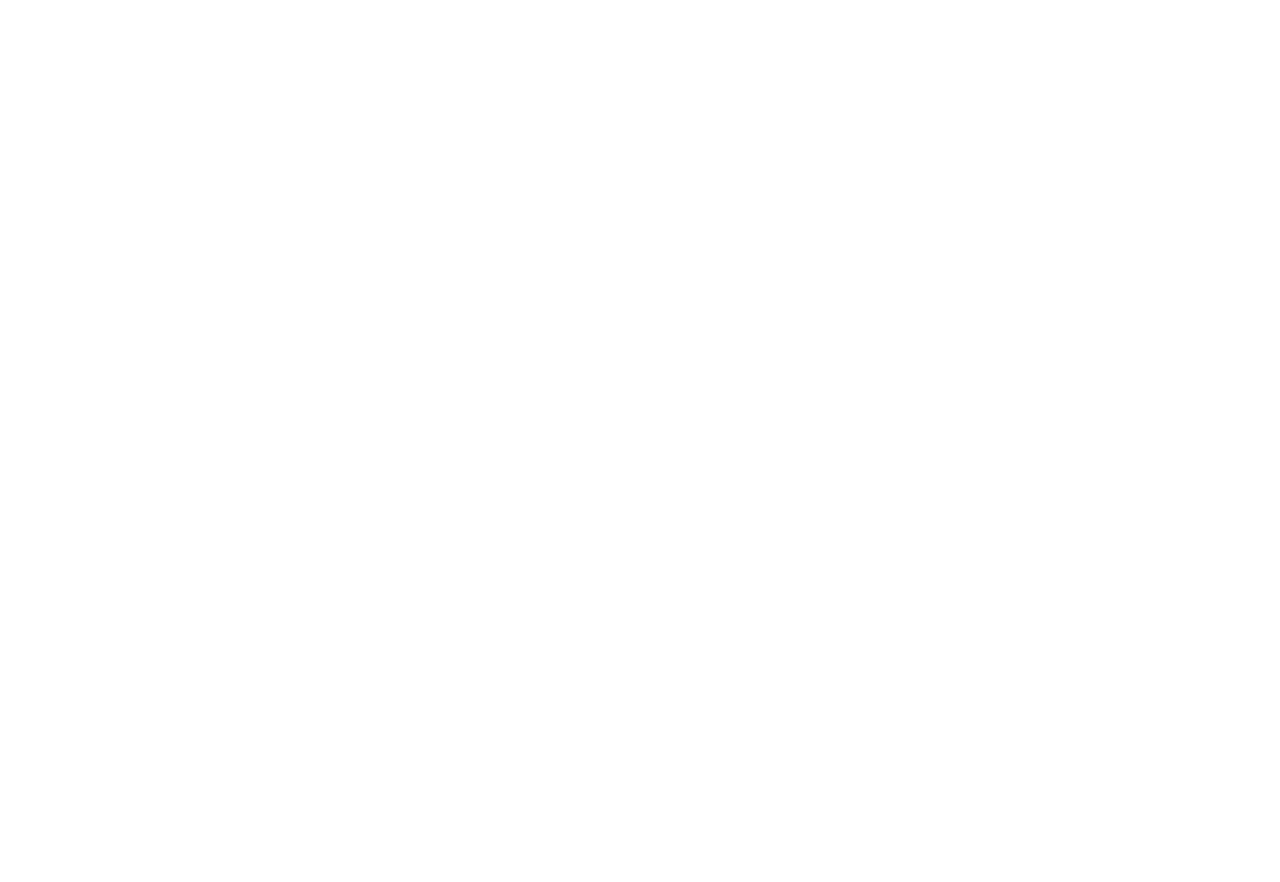
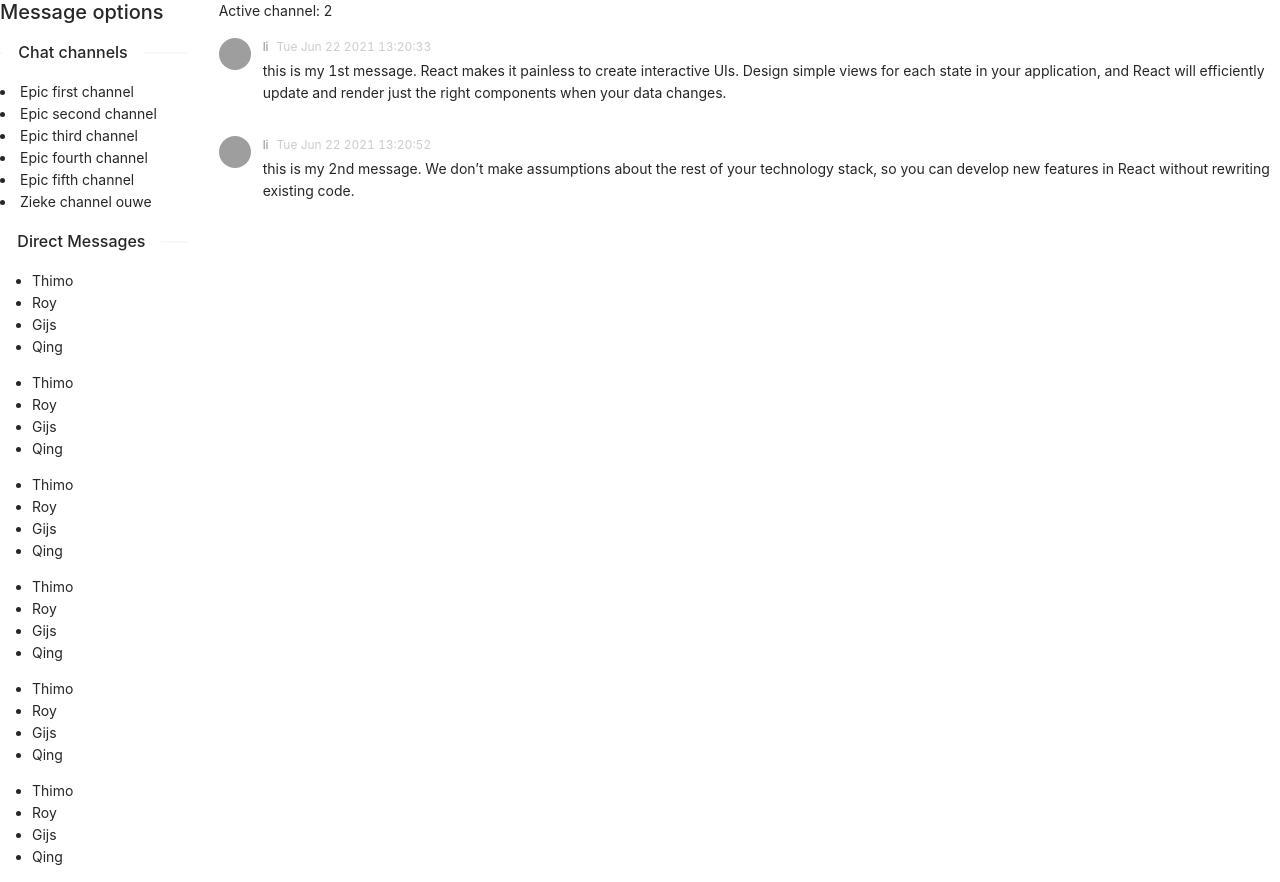
Before and after one commit to rbakker96/transcendence, a React (Create React App) app in the folder React/: page /chat in a window 1280 px wide. Before the commit the page ends 800 px from the top, so only its background shows below. Built offline with nearby package versions, Linux system fonts and the light colour scheme; grey boxes are pictures that could not be loaded.

Commit message:
combine chat sidebar and chat content

```diff
--- a/React/src/App.tsx
+++ b/React/src/App.tsx
@@ -8,15 +8,9 @@
   return (
     <div>
       <main>
-        {/*<Route exact path={"/"}>*/}
-        {/*  <Login />*/}
-        {/*</Route>*/}
-        {/*<Route path={"/register"}>*/}
-        {/*  <Register />*/}
-        {/*</Route>*/}
-        <Route path={"/chat-content"}>
-          <ChatPage />
-        </Route>
+        {/*<Route exact path={"/"}><Login /></Route>*/}
+        {/*<Route path={"/register"}><Register /></Route>*/}
+        <Route exact path={"/chat"}><ChatPage /></Route>
       </main>
     </div>
   );
--- /dev/null
+++ b/React/src/components/chat/ChatSidebar.tsx
@@ -0,0 +1,15 @@
+// import styles from "./ChatSideBar.module.css";
+import RenderChatChannels from "./RenderChatChannels";
+import RenderDirectMessage from "./RenderDirectMessage";
+
+function ChatSidebar(props: any) {
+  return (
+    <div>
+      <h5>Message options</h5>
+      <RenderChatChannels />
+      <RenderDirectMessage />
+    </div>
+  );
+}
+
+export default ChatSidebar;
--- /dev/null
+++ b/React/src/components/chat/RenderChatChannels.tsx
@@ -0,0 +1,63 @@
+import { Divider } from "antd";
+
+const DummyData = [
+  {
+    channelID: 1,
+    Name: "Epic first channel",
+    admin: "thimo", // this is going to become a UserID in the future
+    participants: ["Thimo", "Roy", "Gijs", "Qing"],
+  },
+  {
+    channelID: 2,
+    Name: "Epic second channel",
+    admin: "Gijs", // this is going to become a UserID in the future
+    participants: ["Thimo", "Roy", "Gijs", "Qing"],
+  },
+  {
+    channelID: 3,
+    Name: "Epic third channel",
+    admin: "Gijs", // this is going to become a UserID in the future
+    participants: ["Thimo", "Roy", "Gijs", "Qing"],
+  },
+  {
+    channelID: 4,
+    Name: "Epic fourth channel",
+    admin: "Gijs", // this is going to become a UserID in the future
+    participants: ["Thimo", "Roy", "Gijs", "Qing"],
+  },
+  {
+    channelID: 5,
+    Name: "Epic fifth channel",
+    admin: "Gijs", // this is going to become a UserID in the future
+    participants: ["Thimo", "Roy", "Gijs", "Qing"],
+  },
+  {
+    channelID: 6,
+    Name: "Zieke channel ouwe",
+    admin: "Gijs", // this is going to become a UserID in the future
+    participants: ["Thimo", "Roy", "Gijs", "Qing"],
+  },
+];
+
+function RenderChatChannels(props: any) {
+  function GoToMessage(ChannelNumber: number, event: any, props: any) {
+    // props.setActiveID(ChannelNumber);
+    console.log("Clicked channelID: " + ChannelNumber);
+  }
+
+  return (
+    <div>
+      <Divider orientation={"left"}>Chat channels</Divider>
+      {DummyData.map((item) => (
+        <li
+          key={item.channelID}
+          onClick={(e) => GoToMessage(item.channelID, e, props)}
+        >
+          {item.Name}
+        </li>
+      ))}
+    </div>
+  );
+}
+
+export default RenderChatChannels;
--- /dev/null
+++ b/React/src/components/chat/RenderDirectMessage.tsx
@@ -0,0 +1,67 @@
+// import styles from "./ChatSideBar.module.css";
+
+import { Divider } from "antd";
+
+const DummyDirectMessage = [
+  {
+    channelID: 1,
+    Name: "Epic first channel",
+    admin: "thimo", // this is going to become a UserID in the future
+    participants: ["Thimo", "Roy", "Gijs", "Qing"],
+  },
+  {
+    channelID: 2,
+    Name: "Epic second channel",
+    admin: "Gijs", // this is going to become a UserID in the future
+    participants: ["Thimo", "Roy", "Gijs", "Qing"],
+  },
+  {
+    channelID: 3,
+    Name: "Epic third channel",
+    admin: "Gijs", // this is going to become a UserID in the future
+    participants: ["Thimo", "Roy", "Gijs", "Qing"],
+  },
+  {
+    channelID: 4,
+    Name: "Epic fourth channel",
+    admin: "Gijs", // this is going to become a UserID in the future
+    participants: ["Thimo", "Roy", "Gijs", "Qing"],
+  },
+  {
+    channelID: 5,
+    Name: "Epic fifth channel",
+    admin: "Gijs", // this is going to become a UserID in the future
+    participants: ["Thimo", "Roy", "Gijs", "Qing"],
+  },
+  {
+    channelID: 6,
+    Name: "Zieke channel ouwe",
+    admin: "Gijs", // this is going to become a UserID in the future
+    participants: ["Thimo", "Roy", "Gijs", "Qing"],
+  },
+];
+
+function RenderDirectMessage(props: any) {
+  function GoToMessage(ChannelNumber: number, event: any, props: any) {
+    // props.setActiveID(ChannelNumber);
+    console.log("Clicked channelID: " + ChannelNumber);
+  }
+
+  return (
+    <div>
+      <Divider orientation={"left"}>Direct Messages</Divider>
+      {DummyDirectMessage.map((item) => (
+        <ul
+          key={item.channelID}
+          onClick={(e) => GoToMessage(item.channelID, e, props)}
+        >
+          {item.participants.map((participant) => (
+            <li key={participant}>{participant}</li>
+          ))}
+        </ul>
+      ))}
+    </div>
+  );
+}
+
+export default RenderDirectMessage;
--- /dev/null
+++ b/React/src/components/chat/stylesheets/ChatSideBar.module.css
@@ -0,0 +1,68 @@
+.list {
+    list-style: none;
+    margin: 0;
+    padding: 0;
+}
+.item {
+    margin: 1rem 0;
+}
+
+.image {
+    width: 100%;
+    height: 20rem;
+    overflow: hidden;
+    border-top-right-radius: 6px;
+    border-top-left-radius: 6px;
+}
+
+.image img {
+    width: 100%;
+    object-fit: cover;
+}
+
+.channelName {
+    font-size: 1.25rem;
+    color: #2c292b;
+}
+
+.content {
+    text-align: center;
+    padding: 1rem;
+    flex-direction: column;
+}
+
+.directMessage {
+    display: flex;
+    flex-direction: row;
+    text-align: center;
+}
+
+.content h3 {
+    font-size: 1.25rem;
+    color: #2c292b;
+}
+
+.actions {
+    padding: 1.5rem;
+    text-align: center;
+}
+
+.actions button {
+    font: inherit;
+    cursor: pointer;
+    color: #77002e;
+    border: 1px solid #77002e;
+    background-color: transparent;
+    padding: 0.5rem 1.5rem;
+    border-radius: 4px;
+}
+
+.actions button:hover,
+.actions button:active {
+    background-color: #ffe2ed;
+}
+
+.sidebarBackground {
+    color: white;
+    background-color: black;
+}
--- a/React/src/pages/ChatPage.tsx
+++ b/React/src/pages/ChatPage.tsx
@@ -1,16 +1,21 @@
 import ChatContent from "../components/chat/ChatContent";
 import 'antd/dist/antd.css';
 import { Row, Col } from "antd";
+import ChatSidebar from "../components/chat/ChatSidebar";
+import {useState} from "react";
 
 function ChatPage() {
+
+  const [ActiveId, setActiveId] = useState(2);
+
   return (
     <div>
       <Row gutter={{ xs: 8, sm: 16, md: 24, lg: 32 }}>
         <Col className="gutter-row" span={4}>
-          <p>PLACEHOLDER[SIDE BAR]</p>
+          <ChatSidebar setActiveId={setActiveId}/>
         </Col>
         <Col className="gutter-row" span={20}>
-          <ChatContent activeChannelId={2} />
+          <ChatContent activeChannelId={ActiveId} />
         </Col>
       </Row>
     </div>
```
Also changed, not shown: 1 other file (tests, documents, lock files or other folders).
